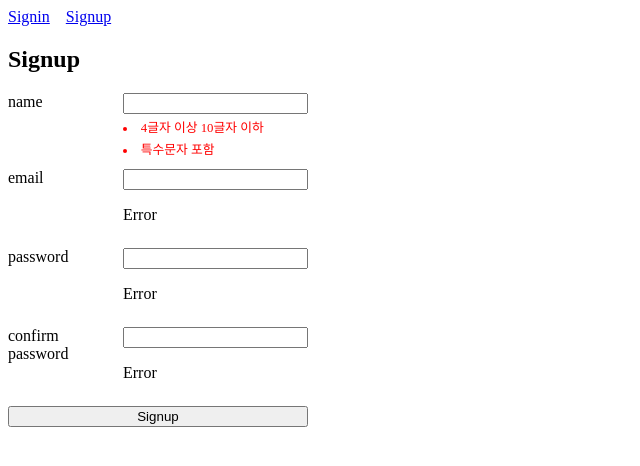
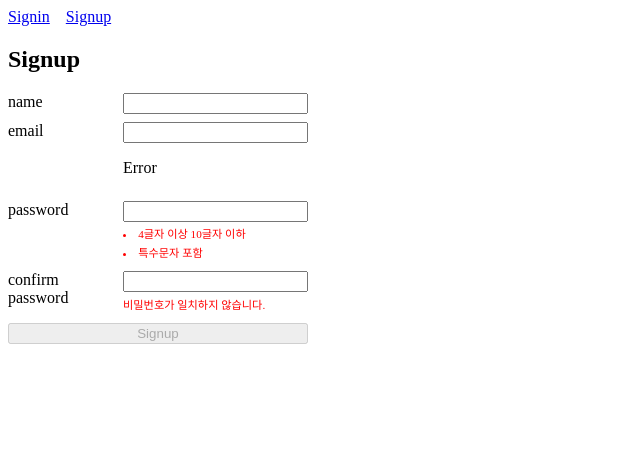
Before and after one commit to hjhj97/react-practice, a React (Vite) app in the folder 05-signin-signup/: page /signup in a window 1280 px wide. Shown: the top 466 px of the page, without its empty margins (0-640 px from the left). Built offline with nearby package versions, Linux system fonts and the light colour scheme.

Commit message:
feat : 비밀번호 유효성 검증

```diff
--- a/05-signin-signup/src/App.css
+++ b/05-signin-signup/src/App.css
@@ -12,7 +12,7 @@
 .input-rule {
   color: red;
   margin: 0.2rem 0;
-  font-size: 0.8rem;
+  font-size: 0.7rem;
 }
 
 .input-rule.valid {
--- a/05-signin-signup/src/pages/Signup.tsx
+++ b/05-signin-signup/src/pages/Signup.tsx
@@ -6,6 +6,7 @@ function Signup() {
     name: "",
     email: "",
     password: "",
+    confirmPassword: "",
   });
 
   const onChangeInput = (e: ChangeEvent<HTMLInputElement>) => {
@@ -16,14 +17,23 @@ function Signup() {
 
   const handleSubmit = (e: FormEvent) => {
     e.preventDefault();
+    console.log(signupData);
   };
 
-  const isNameValid = useMemo(() => {
+  const isPwdValid = useMemo(() => {
     return {
-      validLength: signupData.name.length >= 4 && signupData.name.length <= 10,
-      includeSpecialCharacter: signupData.name.includes("!"),
+      validLength: signupData.password.length >= 4 && signupData.password.length <= 10,
+      includeSpecialCharacter: signupData.password.includes("!"),
     };
-  }, [signupData.name]);
+  }, [signupData.password]);
+
+  const isPwdMatch = useMemo(() => {
+    return signupData.confirmPassword !== "" && signupData.password === signupData.confirmPassword;
+  }, [signupData.password, signupData.confirmPassword]);
+
+  const isAllValid = useMemo(() => {
+    return isPwdMatch && isPwdValid;
+  }, [isPwdMatch, isPwdValid]);
 
   return (
     <div>
@@ -34,34 +44,45 @@ function Signup() {
           <label htmlFor="name">name</label>
           <div>
             <input type="text" id="name" name="name" value={signupData.name} onChange={onChangeInput} />
-            <div>
-              <li className={`input-rule ${isNameValid.validLength && "valid"}`}>4글자 이상 10글자 이하</li>
-              <li className={`input-rule ${isNameValid.includeSpecialCharacter && "valid"}`}>특수문자 포함</li>
-            </div>
           </div>
         </div>
         <div className="input-field">
           <label htmlFor="name">email</label>
           <div>
-            <input type="email" id="email" name="email" />
+            <input type="email" id="email" name="email" value={signupData.email} onChange={onChangeInput} />
             {true && <p className="error-text">Error</p>}
           </div>
         </div>
         <div className="input-field">
           <label htmlFor="password">password</label>
           <div>
-            <input type="password" id="password" name="password" />
-            {true && <p className="error-text">Error</p>}
+            <input type="password" id="password" name="password" value={signupData.password} onChange={onChangeInput} />
+            <div>
+              <li className={`input-rule ${isPwdValid.validLength && "valid"}`}>4글자 이상 10글자 이하</li>
+              <li className={`input-rule ${isPwdValid.includeSpecialCharacter && "valid"}`}>특수문자 포함</li>
+            </div>
           </div>
         </div>
         <div className="input-field">
           <label htmlFor="confirm-password">confirm password</label>
           <div>
-            <input type="password" id="confirm-password" />
-            {true && <p className="error-text">Error</p>}
+            <input
+              type="password"
+              id="confirm-password"
+              name="confirmPassword"
+              value={signupData.confirmPassword}
+              onChange={onChangeInput}
+            />
+            {!isPwdMatch && (
+              <div>
+                <p className="input-rule">비밀번호가 일치하지 않습니다.</p>
+              </div>
+            )}
           </div>
         </div>
-        <button type="submit">Signup</button>
+        <button type="submit" disabled={!isAllValid}>
+          Signup
+        </button>
       </form>
     </div>
   );
```
